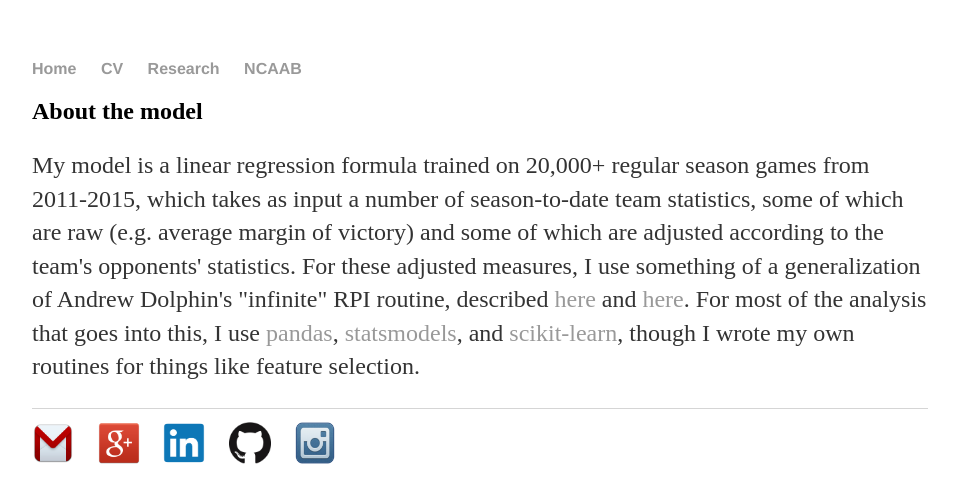
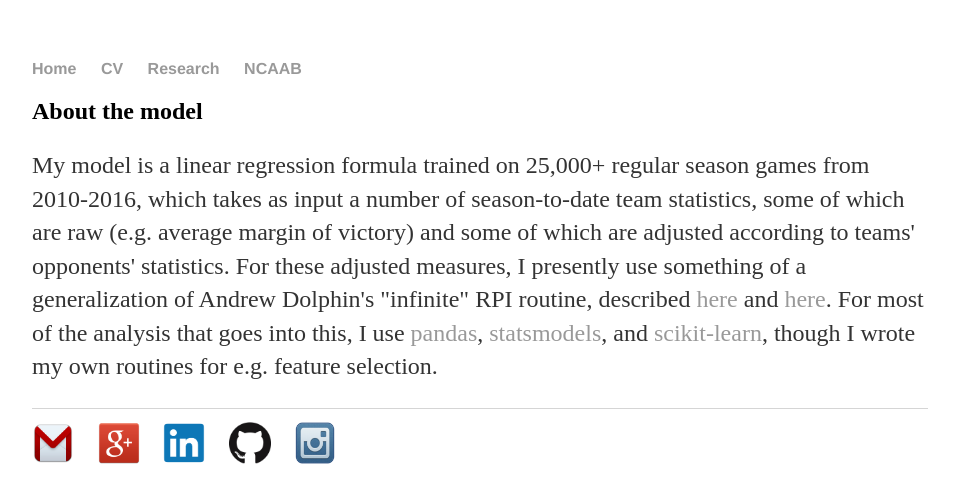
Before and after one commit to erikrforseth/erikrforseth.github.io, a Jekyll site: the page built from basketball/model/index.html, in a window 1280 px wide. Shown: the top 503 px of the page, without its empty margins (160-1119 px from the left). Built offline with Jekyll 4.4.1, drawn with Linux system fonts in a browser that asks for light colours.

Commit message:
Minor update to model page.

```diff
--- a/basketball/model/index.html
+++ b/basketball/model/index.html
@@ -5,7 +5,6 @@ title: Erik Forseth
 <div class="blurb">
   <h2>About the model</h2>
   <p>
-    My model is a linear regression formula trained on 20,000+ regular season games from 2011-2015, which takes as input a number of season-to-date team statistics, some of which are raw (e.g. average margin of victory) and some of which are adjusted according to the team's opponents' statistics. For these adjusted measures, I use something of a generalization of Andrew Dolphin's "infinite" RPI routine, described <a href="http://netprophetblog.blogspot.com/2011/04/infinitely-deep-rpi.html">here</a> and <a href="/basketball/RPInotes.pdf">here</a>. For most of the analysis that goes into this, I use <a href="http://pandas.pydata.org/">pandas</a>, <a href="http://statsmodels.sourceforge.net/">statsmodels</a>, and <a href="http://scikit-learn.org/stable/">scikit-learn</a>, though I wrote my own routines for things like feature selection.
+    My model is a linear regression formula trained on 25,000+ regular season games from 2010-2016, which takes as input a number of season-to-date team statistics, some of which are raw (e.g. average margin of victory) and some of which are adjusted according to teams' opponents' statistics. For these adjusted measures, I presently use something of a generalization of Andrew Dolphin's "infinite" RPI routine, described <a href="http://netprophetblog.blogspot.com/2011/04/infinitely-deep-rpi.html">here</a> and <a href="/basketball/RPInotes.pdf">here</a>. For most of the analysis that goes into this, I use <a href="http://pandas.pydata.org/">pandas</a>, <a href="http://statsmodels.sourceforge.net/">statsmodels</a>, and <a href="http://scikit-learn.org/stable/">scikit-learn</a>, though I wrote my own routines for e.g. feature selection.
   </p>
-
 </div><!-- /.blurb -->
```
